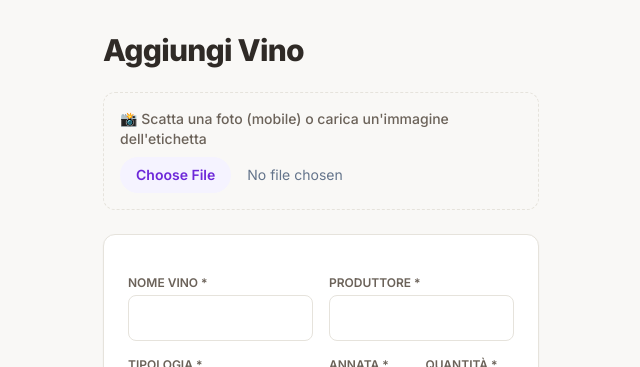
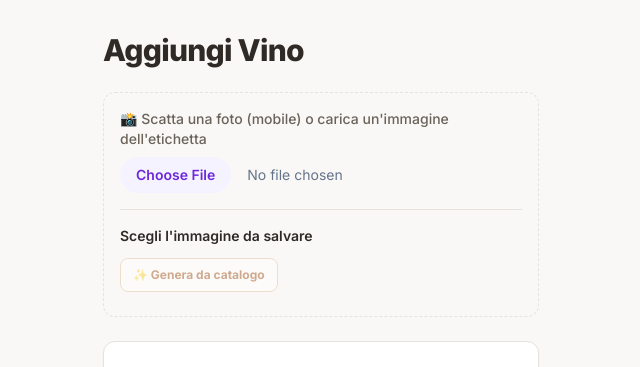
Before and after one commit to eenrico77/cantina-vini, a Next.js app: page /cantina/new in a window 1280 px wide. Shown: the top 367 px of the page, without its empty margins (319-959 px from the left). Built offline with nearby package versions, Linux system fonts and the light colour scheme; no server answers.

Commit message:
fix(cantina): rendi sempre visibile il bottone per generare la foto da catalogo

```diff
--- a/app/cantina/new/page.tsx
+++ b/app/cantina/new/page.tsx
@@ -139,10 +139,9 @@ export default function NewWinePage() {
         {loadingAI && <p className="text-sm text-blue-600 mt-2">Analisi in corso, attendi qualche secondo...</p>}
 
         {/* Scelta Immagine */}
-        {(realImage || catalogImage) && (
         <div className="mt-4 pt-4 border-t border-sand-200">
           <p className="text-sm font-semibold text-ink-700 mb-3">Scegli l'immagine da salvare</p>
-            <div className="flex flex-wrap gap-4">
+          <div className="flex flex-wrap gap-4 items-end">
             {realImage && (
               <div
                 className={`relative cursor-pointer rounded-xl overflow-hidden border-4 transition-all w-32 h-40 ${selectedImage === "real" ? "border-brand-500 shadow-md" : "border-transparent opacity-70 hover:opacity-100"}`}
@@ -164,7 +163,7 @@ export default function NewWinePage() {
               </div>
             )}
             {!catalogImage && (
-                <div className="flex items-center">
+              <div className="flex items-center h-full pb-2">
                 <button
                   type="button"
                   onClick={handleGenerateCatalog}
@@ -177,7 +176,6 @@ export default function NewWinePage() {
             )}
           </div>
         </div>
-        )}
       </div>
 
       <form action={createWine} onSubmit={handleSubmit} className="space-y-4 bg-white p-6 rounded-xl shadow-sm border border-sand-200">
```
Lines whose indentation alone changed are shown as unchanged.
